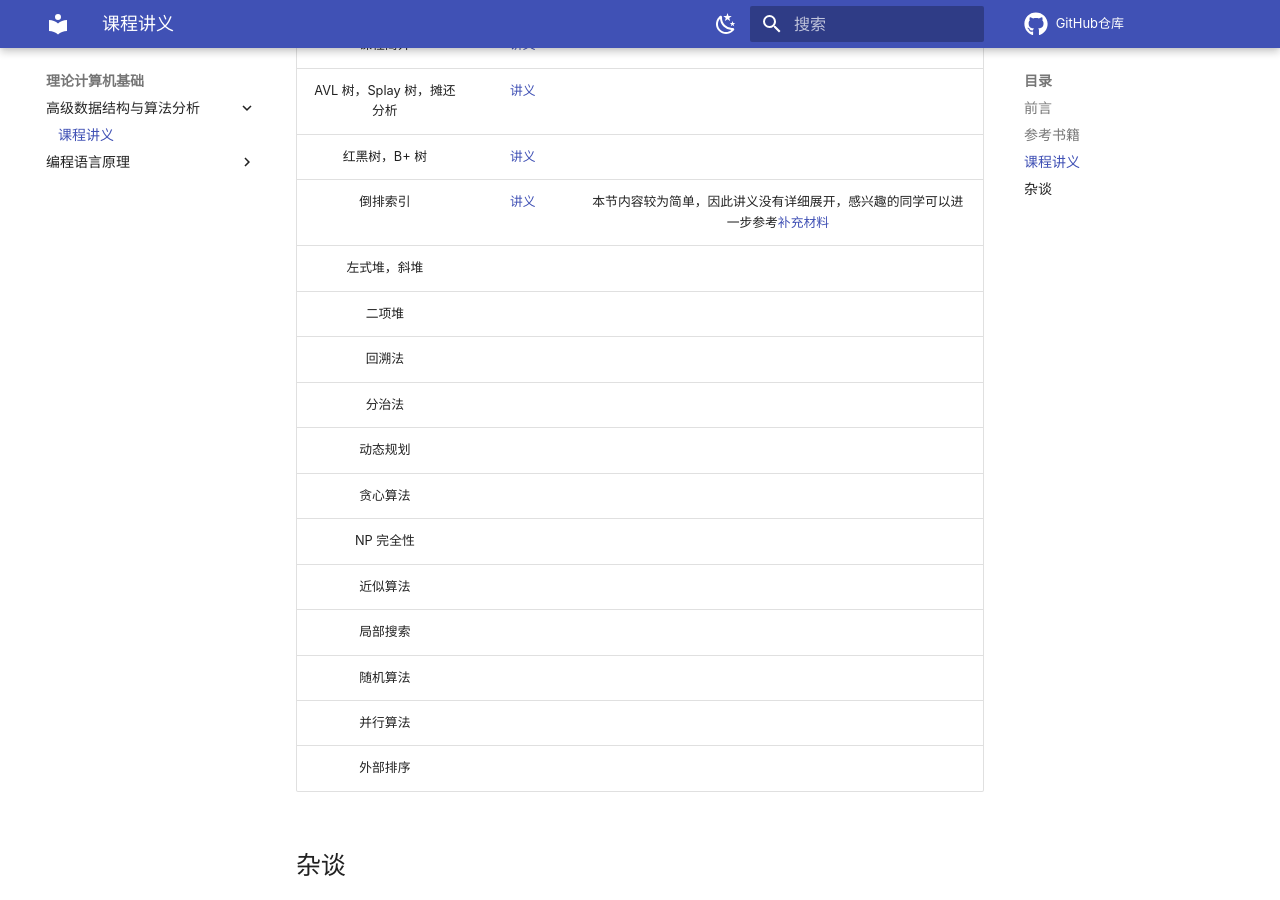
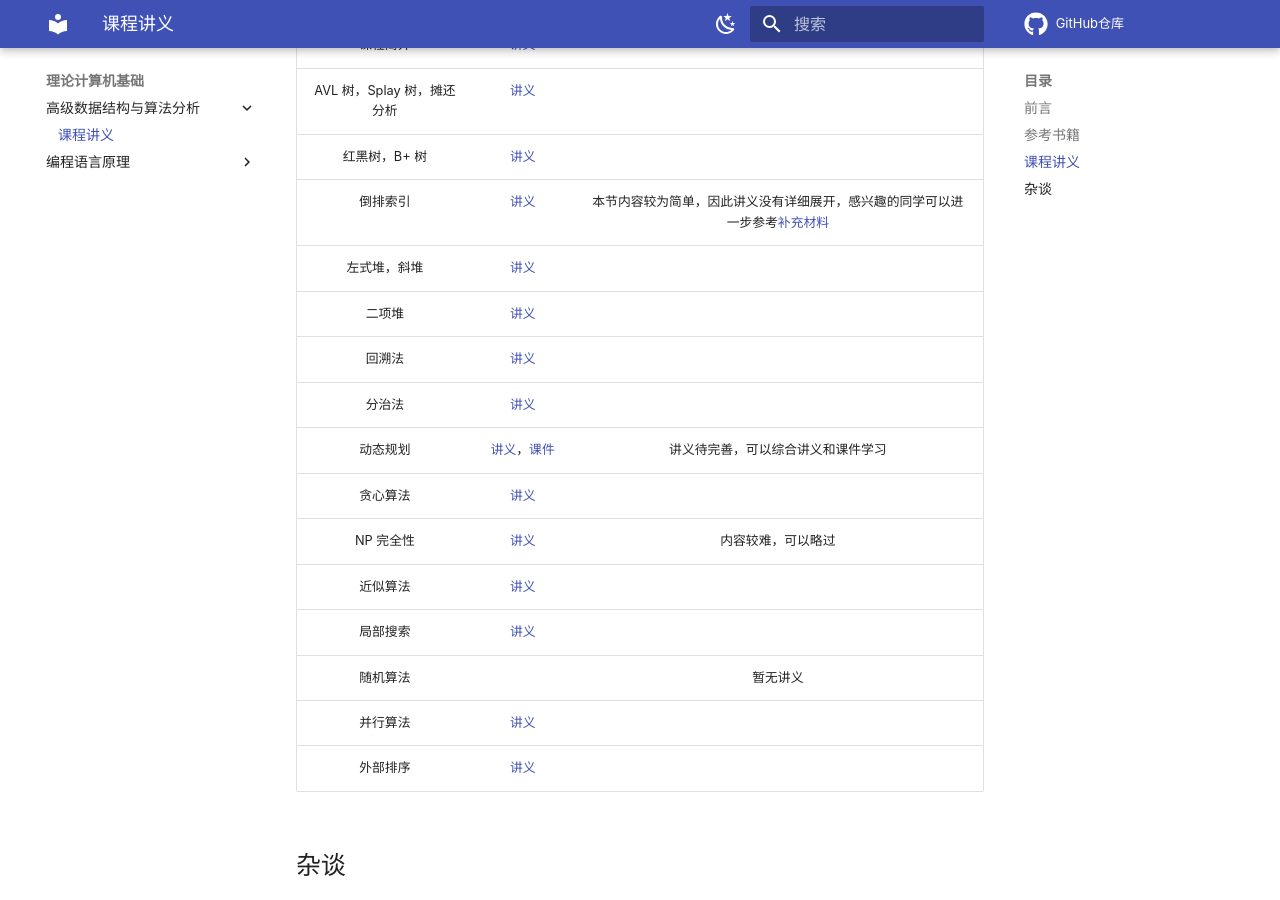
Before and after one commit to yhwu-is/Teach, an MkDocs documentation site: the page built from docs/tcs/ads/ads.md, in a window 1280 px wide and 900 px high, scrolled down 1573 px. Built offline with MkDocs 1.6.1 and Material for MkDocs 9.7.7, drawn with Linux system fonts in a browser that asks for light colours; comment, search, counter and statistics services are not loaded.

Commit message:
docs: 更新ADS讲义

```diff
--- a/docs/tcs/ads/ads.md
+++ b/docs/tcs/ads/ads.md
@@ -33,18 +33,18 @@
 | AVL 树，Splay 树，摊还分析 | [讲义](notes/lec1.pdf) |  |
 | 红黑树，B+ 树 | [讲义](notes/lec2.pdf) |  |
 | 倒排索引 | [讲义](notes/lec3.pdf) | 本节内容较为简单，因此讲义没有详细展开，感兴趣的同学可以进一步参考[补充材料](notes/InvertedFileIndex.zip) |
-| 左式堆，斜堆 |  |  |
-| 二项堆 |  |  |
-| 回溯法 |  |  |
-| 分治法 |  |  |
-| 动态规划 |  |  |
-| 贪心算法 |  |  |
-| NP 完全性 |  |  |
-| 近似算法 |  |  |
-| 局部搜索 |  |  |
-| 随机算法 |  |  |
-| 并行算法 |  |  |
-| 外部排序 |  |  |
+| 左式堆，斜堆 | [讲义](notes/lec4.pdf) |  |
+| 二项堆 | [讲义](notes/lec5.pdf) |  |
+| 回溯法 | [讲义](notes/lec6.pdf) |  |
+| 分治法 | [讲义](notes/lec7.pdf) |  |
+| 动态规划 | [讲义](notes/lec8.pdf)，[课件](notes/lec8补充.pdf) | 讲义待完善，可以综合讲义和课件学习 |
+| 贪心算法 | [讲义](notes/lec9.pdf) |  |
+| NP 完全性 | [讲义](notes/lec10.pdf) | 内容较难，可以略过 |
+| 近似算法 | [讲义](notes/lec11.pdf) |  |
+| 局部搜索 | [讲义](notes/lec12.pdf) |  |
+| 随机算法 |  | 暂无讲义 |
+| 并行算法 | [讲义](notes/lec14.pdf) |  |
+| 外部排序 | [讲义](notes/lec15.pdf) |  |
 
 ## 杂谈
 
```
Also changed, not shown: docs/ec/seminar/26fa.md (+1 -1 lines), 12 other files.
